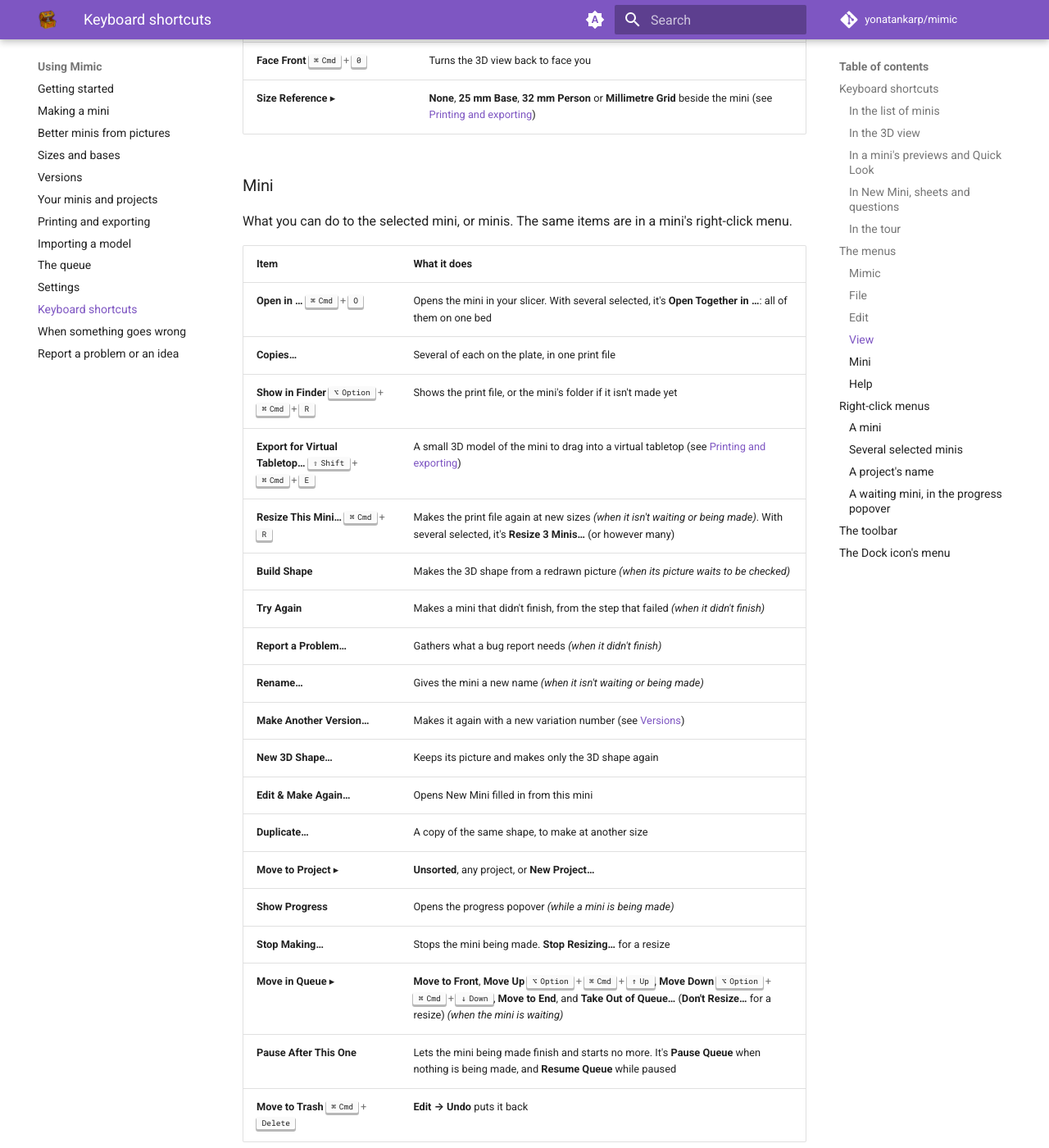
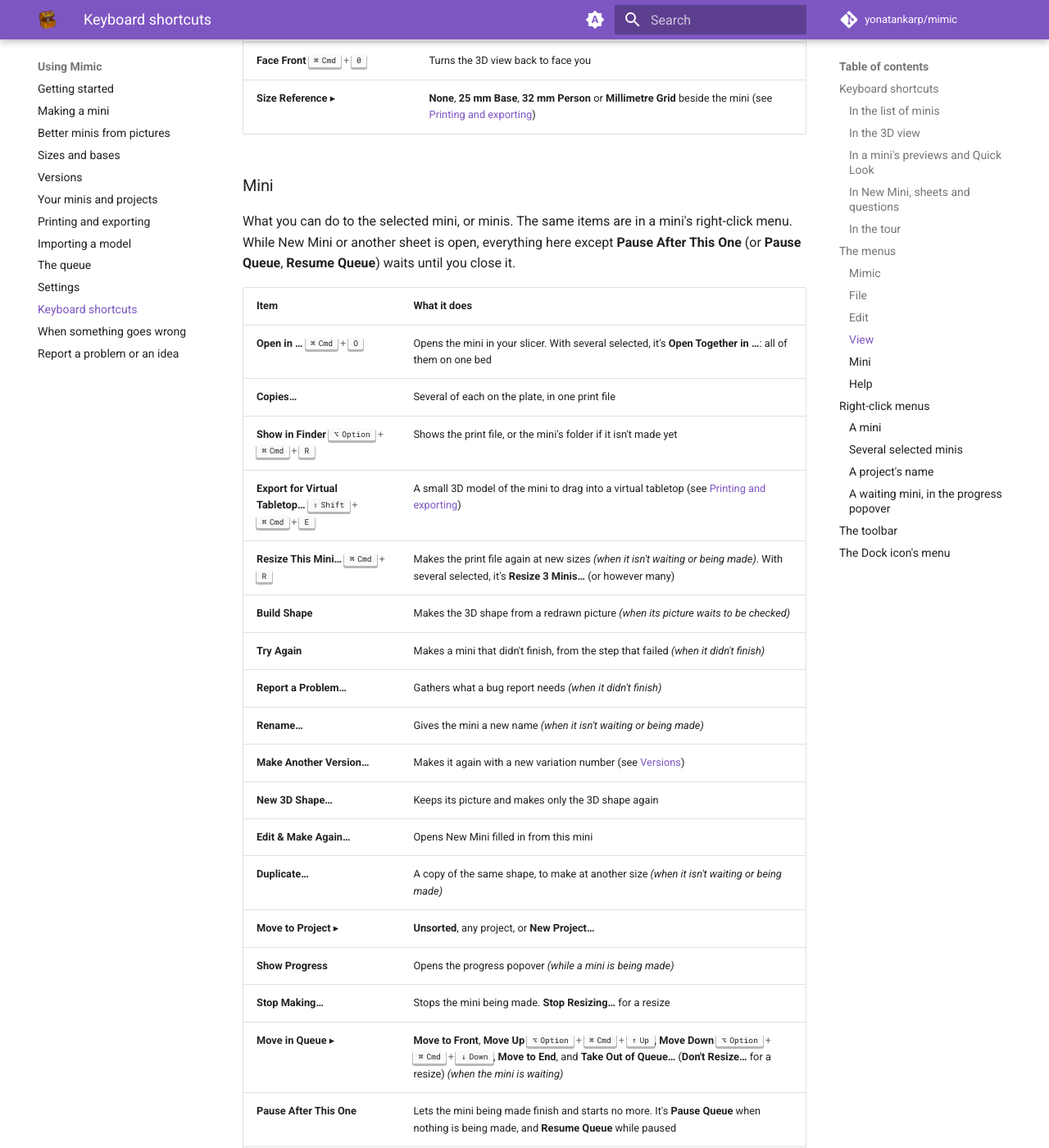
Before and after one commit to yonatankarp/mimic, an MkDocs documentation site: the page built from docs/shortcuts.md, in a window 1280 px wide and 1400 px high, scrolled down 4353 px. Shown: the whole window at 82% size. Built offline with MkDocs 1.6.1 and Material for MkDocs 9.7.7, drawn with Linux system fonts in a browser that asks for light colours; comment, search, counter and statistics services are not loaded.

Commit message:
docs: the Mini menu waits for an open sheet, Duplicate for a busy mini, and Homebrew's mimic

```diff
--- a/docs/shortcuts.md
+++ b/docs/shortcuts.md
@@ -118,6 +118,8 @@
 ### Mini
 
 What you can do to the selected mini, or minis. The same items are in a mini's right-click menu.
+While New Mini or another sheet is open, everything here except **Pause After This One** (or
+**Pause Queue**, **Resume Queue**) waits until you close it.
 
 | Item | What it does |
 |---|---|
@@ -133,7 +135,7 @@
 | **Make Another Version…** | Makes it again with a new variation number (see [Versions](versions.md)) |
 | **New 3D Shape…** | Keeps its picture and makes only the 3D shape again |
 | **Edit & Make Again…** | Opens New Mini filled in from this mini |
-| **Duplicate…** | A copy of the same shape, to make at another size |
+| **Duplicate…** | A copy of the same shape, to make at another size *(when it isn't waiting or being made)* |
 | **Move to Project** ▸ | **Unsorted**, any project, or **New Project…** |
 | **Show Progress** | Opens the progress popover *(while a mini is being made)* |
 | **Stop Making…** | Stops the mini being made. **Stop Resizing…** for a resize |
```
Also changed, not shown: docs/getting-started.md (+2 -0 lines).
